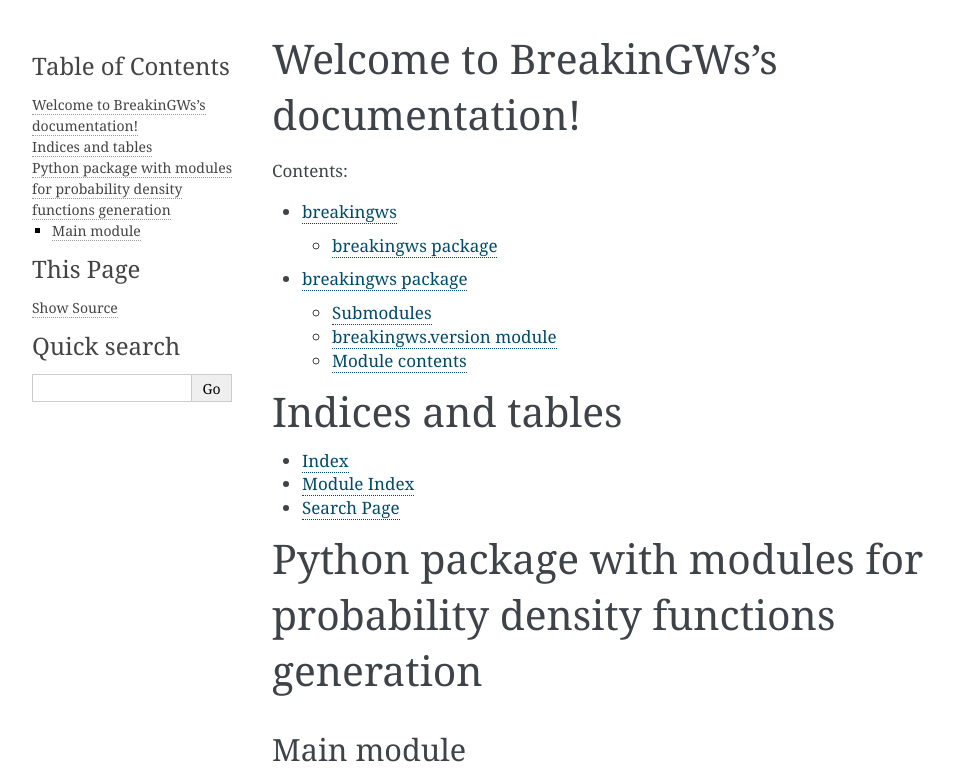
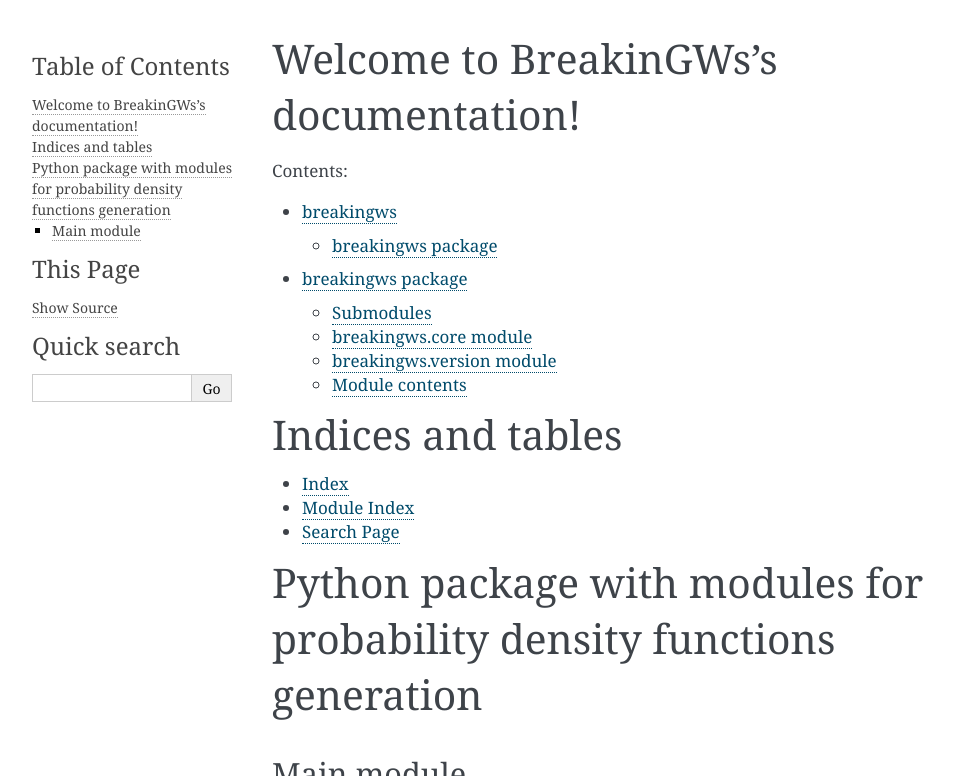
Before and after one commit to nunziosorrentino/breakingws, a Sphinx documentation site: the page built from docs/source/index.rst, in a window 1280 px wide, cut to the strip 0-776 px from the top of the page. Shown: the whole strip, without its empty margins (148-1102 px from the left). Built offline with Sphinx 7.4.7, drawn with Linux system fonts in a browser that asks for light colours.

Commit message:
Updated documentation.

```diff
--- a/docs/source/breakingws.rst
+++ b/docs/source/breakingws.rst
@@ -4,19 +4,27 @@ breakingws package
 Submodules
 ----------
 
+breakingws.core module
+----------------------
+
+.. automodule:: breakingws.core.pdf
+    :members:
+    :undoc-members:
+    :show-inheritance:
+
 breakingws.version module
 -------------------------
 
 .. automodule:: breakingws.version
-   :members:
-   :undoc-members:
-   :show-inheritance:
+    :members:
+    :undoc-members:
+    :show-inheritance:
 
 
 Module contents
 ---------------
 
 .. automodule:: breakingws
-   :members:
-   :undoc-members:
-   :show-inheritance:
+    :members:
+    :undoc-members:
+    :show-inheritance:
```
